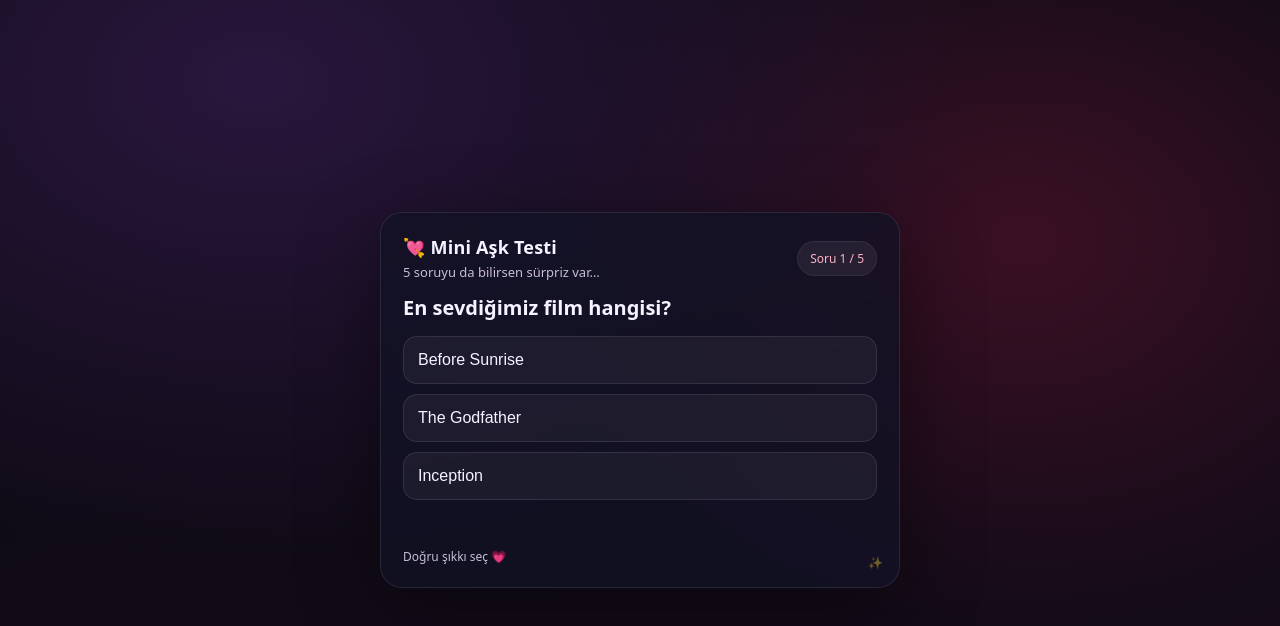
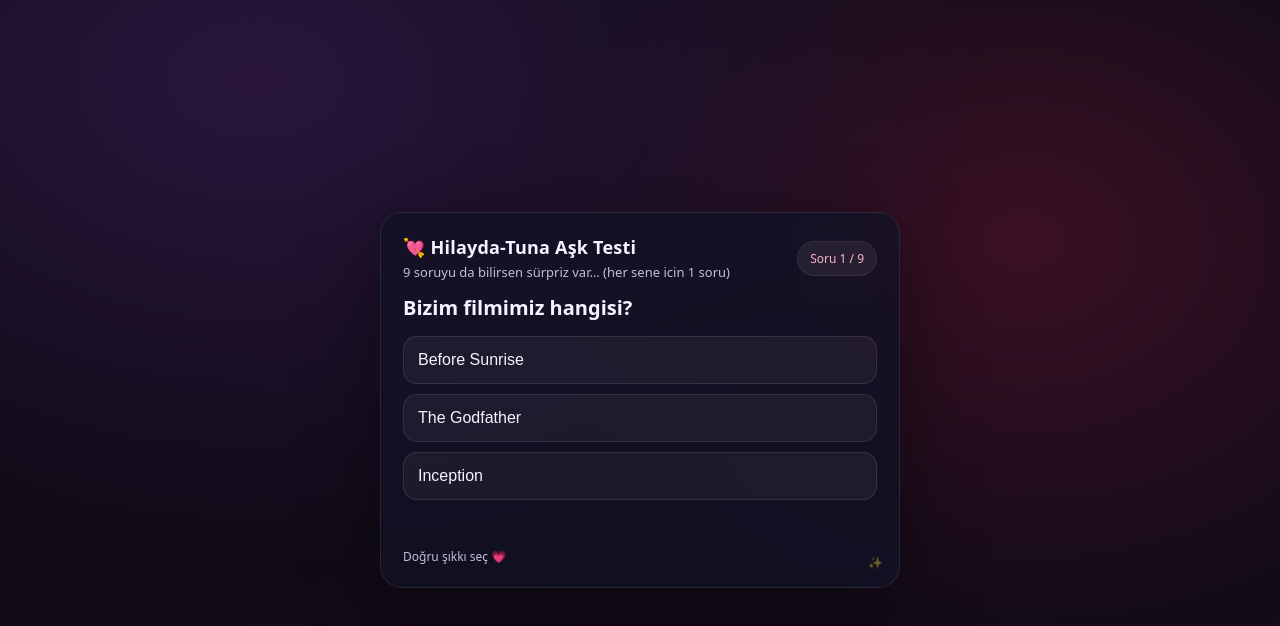
Before and after one commit to kuantuna/vp, a plain HTML site: page index.html in a window 1280 px wide. Drawn offline with Linux system fonts and the light colour scheme.

Commit message:
Add files via upload

```diff
--- a/index.html
+++ b/index.html
@@ -4,7 +4,7 @@
 <head>
   <meta charset="utf-8" />
   <meta name="viewport" content="width=device-width, initial-scale=1" />
-  <title>💘 Mini Aşk Testi</title>
+  <title>💘 Hilayda-Tuna Aşk Testi</title>
   <style>
     :root {
       --bg1: #0b0b14;
@@ -295,10 +295,10 @@
   <div class="wrap" id="card">
     <div class="top">
       <div>
-        <div class="title">💘 Mini Aşk Testi</div>
-        <div class="subtitle">5 soruyu da bilirsen sürpriz var…</div>
+        <div class="title">💘 Hilayda-Tuna Aşk Testi</div>
+        <div class="subtitle">9 soruyu da bilirsen sürpriz var… (her sene icin 1 soru)</div>
       </div>
-      <div class="pill" id="progress">Soru 1 / 5</div>
+      <div class="pill" id="progress">Soru 1 / 9</div>
     </div>
 
     <div class="q" id="questionText">Yükleniyor…</div>
@@ -324,8 +324,9 @@
       <div class="love-note" id="loveNote">
         Sevgilim,
 
-        Buraya sonra kendi mesajını yazabilirsin 💌
-        (İstersen ben taslak da yazarım.)
+        Seninle gecirdigim 9 sene icin cok sansliyim, lutfen bunu 99 yapalim.
+        Iyi ki hayatimdasin, iyi ki benimlesin. Seni cok seviyorum. 💗
+        Bu ucusan kalplerin de hepsi sana :)
       </div>
 
       <div class="btnrow">
@@ -342,28 +343,48 @@
     // Sen sonra burayı kolayca düzenleyeceksin.
     const questions = [
       {
-        text: "En sevdiğimiz film hangisi?",
+        text: "Bizim filmimiz hangisi?",
         choices: ["Before Sunrise", "The Godfather", "Inception"],
         correctIndex: 0
       },
       {
-        text: "Sence en romantik tatlı hangisi? (şimdilik random 😄)",
-        choices: ["Tiramisu", "Baklava", "Cheesecake"],
+        text: "Roma'da yildonumumuzu kutlarken hangi tatliyi yemistik?",
+        choices: ["Baklava", "Tiramisu", "Cheesecake"],
+        correctIndex: 1
+      },
+      {
+        text: "Ciddilik dersimi aldim mi?",
+        choices: ["Daha cok yolun var cekirge", "Aldin", "Ciddiydin zaten"],
         correctIndex: 0
       },
       {
-        text: "Birlikte en çok hangi mevsimi seviyoruz? (random)",
-        choices: ["İlkbahar", "Kış", "Yaz"],
+        text: "Kalbimde hangi canliyi ucuruyorsun?",
+        choices: ["Kanarya", "Kartal", "Kelebek"],
+        correctIndex: 2
+      },
+      {
+        text: "Altinda hangi pijama var?",
+        choices: ["Garfieldli", "Ayicikli", "Flamingolu"],
         correctIndex: 0
       },
       {
-        text: "Aşkın rengi sence hangisi? (random)",
-        choices: ["Pembe", "Mavi", "Yeşil"],
-        correctIndex: 0
+        text: "Patlamis misirla ne gider?",
+        choices: ["Kivi", "Mango", "Mandalina"],
+        correctIndex: 2
       },
       {
-        text: "Bugün kim çok tatlı? 😌",
-        choices: ["Sen", "Sen", "Sen"],
+        text: "Tuna Tuncer sizi ne tanricasi olmakla suclamistir?",
+        choices: ["Olaylar", "Detaylar", "Saraylar"],
+        correctIndex: 1
+      },
+      {
+        text: "Bana ne kadar asiksin?",
+        choices: ["Orta", "Eh", "SONSUZLAR SONSUZU"],
+        correctIndex: 2
+      },
+      {
+        text: "Dunyanin en tatli seysi ne? 😌",
+        choices: ["Sen", "Hic kimse", "Hic kimse"],
         correctIndex: 0
       }
     ];
@@ -429,7 +450,7 @@
         feedbackEl.textContent = "Doğru! 💗";
         feedbackEl.classList.add("ok");
       } else {
-        feedbackEl.textContent = "Ahh olmadı 🙈 Baştan dene!";
+        feedbackEl.textContent = "Ahh olmadı 🙈 Baştan dene birtanem!";
         feedbackEl.classList.add("bad");
       }
 
```
